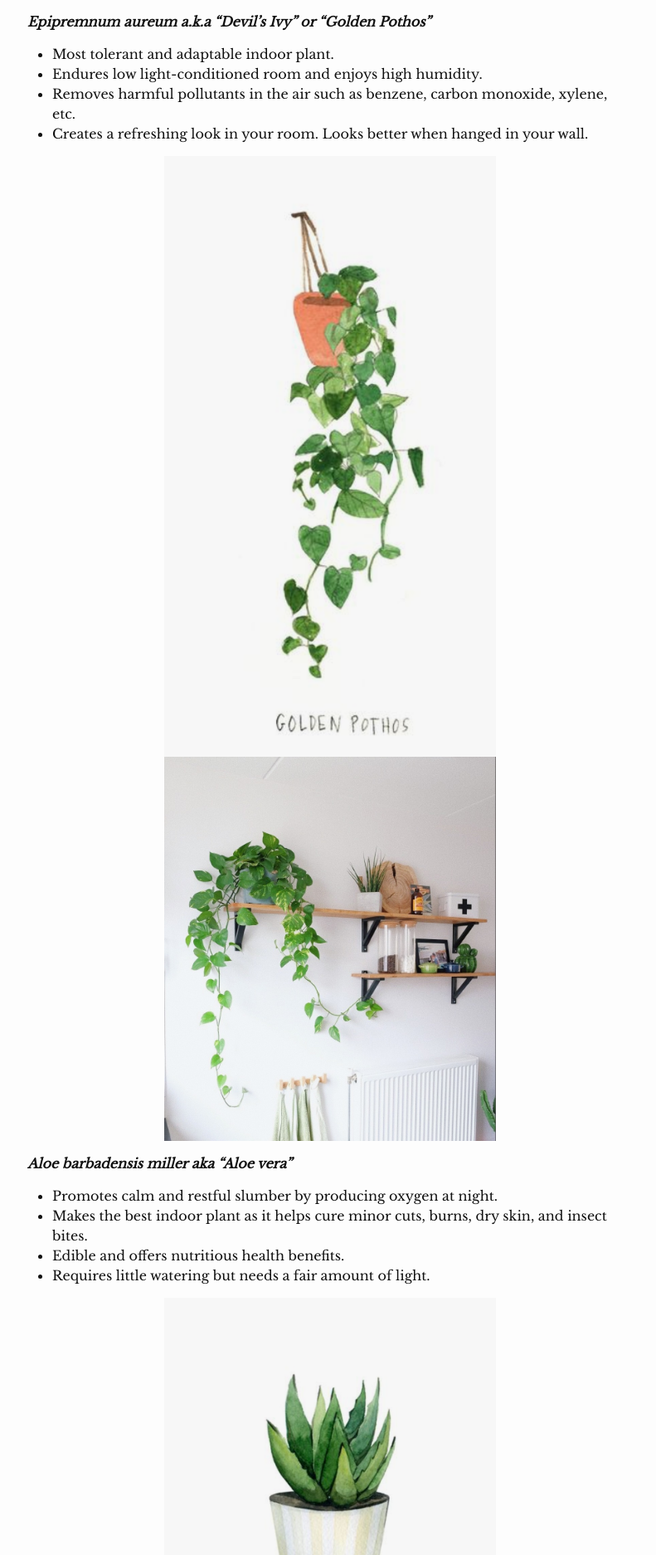
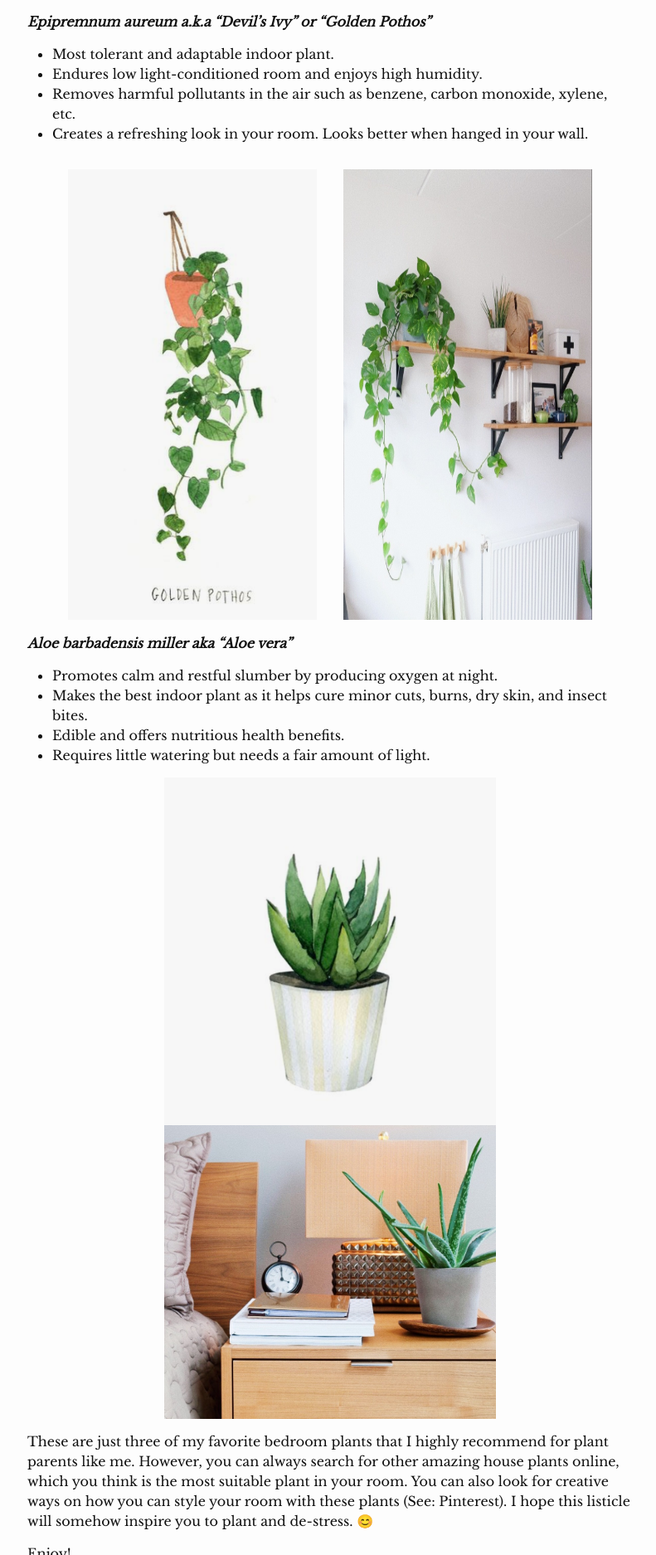
Before and after one commit to ToshiWasabi/Toshi, a Jekyll site: the page built from _posts/2020-07-10-best-indoor-plants-to-have-in-your-room.md, in a window 1280 px wide. Shown: the part 1591-3465 px from the top of the page at 83% size, without its empty margins (242-1033 px from the left). Built offline with Jekyll 4.4.1, drawn with Linux system fonts in a browser that asks for light colours; nearby versions of some CDN libraries.

Commit message:
More changes

```diff
--- a/_posts/2020-07-10-best-indoor-plants-to-have-in-your-room.md
+++ b/_posts/2020-07-10-best-indoor-plants-to-have-in-your-room.md
@@ -40,7 +40,12 @@ Things to take note:
 - Removes harmful pollutants in the air such as benzene, carbon monoxide, xylene, etc.
 - Creates a refreshing look in your room. Looks better when hanged in your wall.
 
-![devilsivy]({{'/images/devilsivy.png' | relative_url}}){:class="img-responsive"} ![pothos]({{'/images/pothos.JPG' | relative_url}}){:class="img-responsive"}
+<!-- ![devilsivy]({{'/images/devilsivy.png' | relative_url}}){:class="img-responsive"} ![pothos]({{'/images/pothos.JPG' | relative_url}}){:class="img-responsive"} -->
+
+<div class="d-flex justify-content-center">
+<img class="img-responsive max-width-300 m-3" src="/images/devilsivy.png" title="devilsivy" />
+<img class="img-responsive max-width-300 m-3" src="/images/pothos.jpg" title="pothos" />
+</div>
 
 **_Aloe barbadensis miller aka “Aloe vera”_**
 
```
